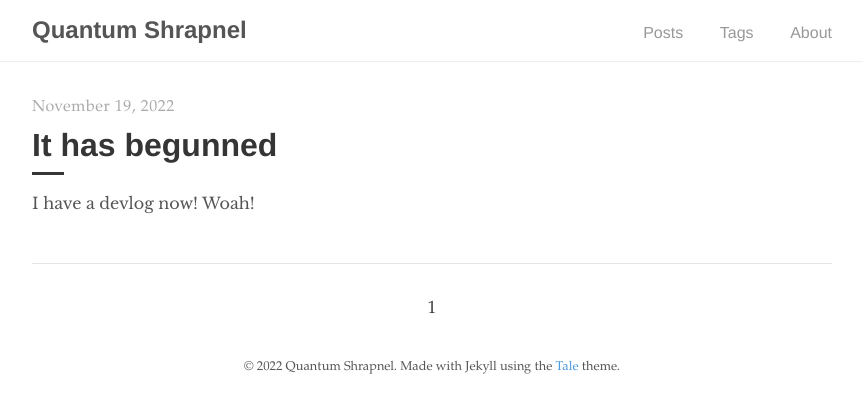
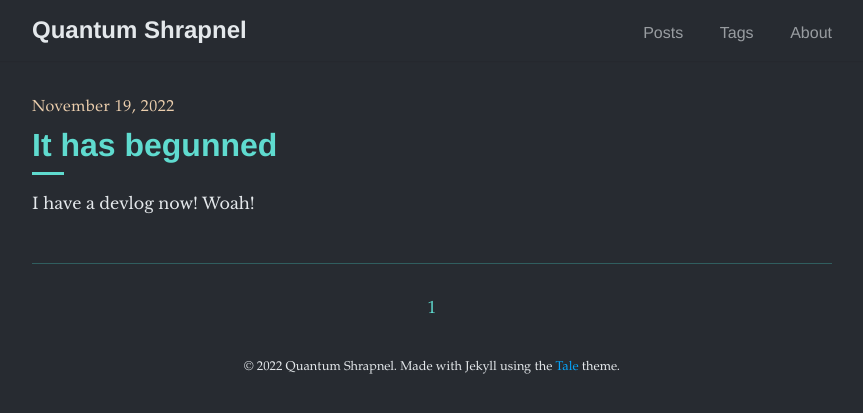
Before and after one commit to quantum-shrapnel/quantum-shrapnel.github.io, a Jekyll site: the page built from index.html, in a window 1280 px wide. Shown: the top 413 px of the page, without its empty margins (208-1071 px from the left). Built offline with Jekyll 4.4.1, drawn with Linux system fonts in a browser that asks for light colours; the list of posts is cut into pages by our own code.

Commit message:
adjust colors

```diff
--- a/_sass/tale/_base.scss
+++ b/_sass/tale/_base.scss
@@ -5,6 +5,7 @@
 
 html,
 body {
+  background-color: $background-color;
   color: $default-color;
   margin: 0;
   padding: 0;
--- a/_sass/tale/_variables.scss
+++ b/_sass/tale/_variables.scss
@@ -1,14 +1,15 @@
 // Colors
-$default-color: #555 !default;
-$default-shade: #353535 !default;
-$default-tint: #aaa !default;
-$grey-1: #979797 !default;
-$grey-2: #e5e5e5 !default;
-$grey-3: #f9f9f9 !default;
+$background-color: #272B31 !default;
+$default-color: #E4E8EB !default;
+$default-shade: #5FDBCF !default;
+$default-tint: #EBCEAD !default;
+$grey-1: #EBCEAD !default;
+$grey-2: #305E5F !default;
+$grey-3: #1A222A !default;
 $white: #fff !default;
-$blue: #4a9ae1 !default;
+$blue: #06a3f8 !default;
 $shadow-color: rgba(0, 0, 0, .2) !default;
-$code-color: #bf616a !default;
+$code-color: #3af7bf !default;
 
 // Fonts
 $serif-primary: 'Libre Baskerville', 'Times New Roman', Times, serif !default;
```
Also changed, not shown: 8 other files.
